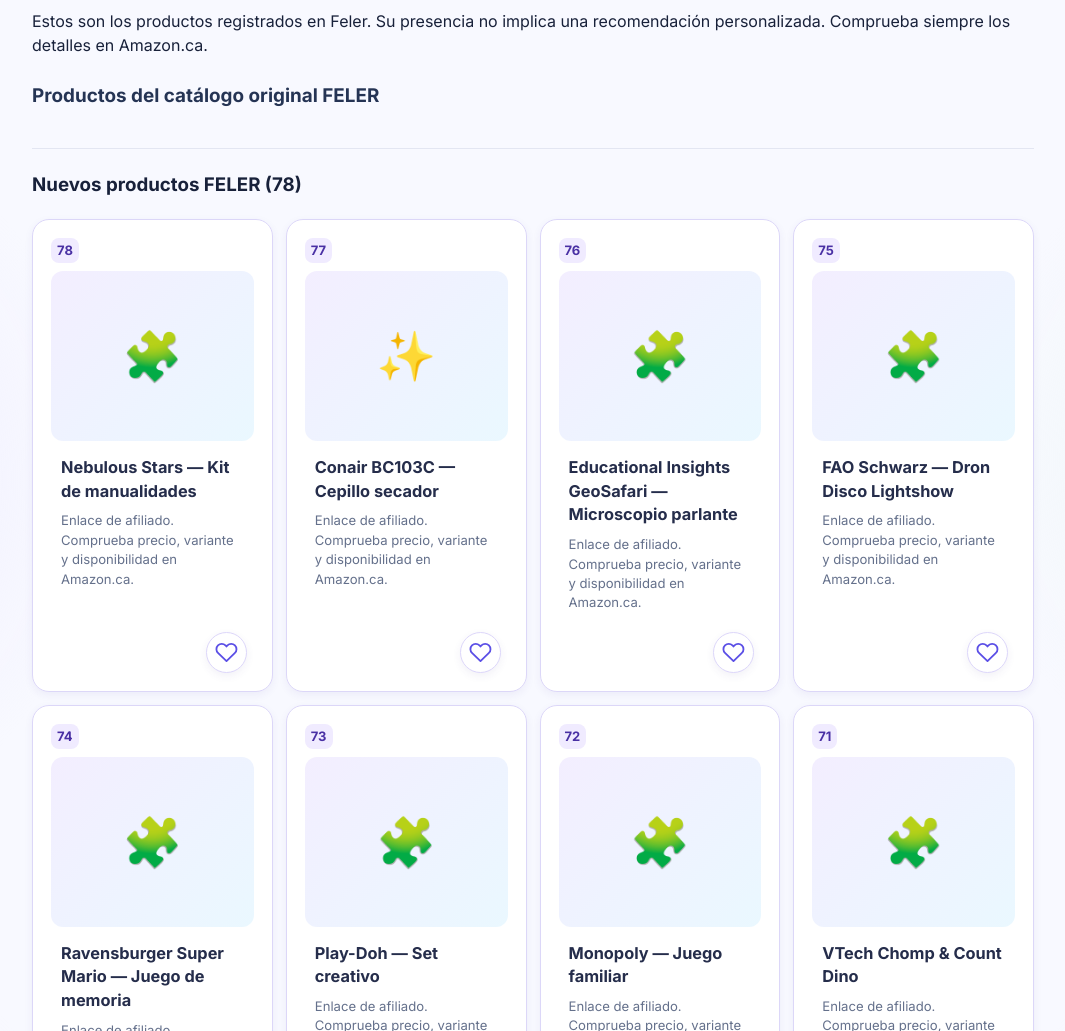
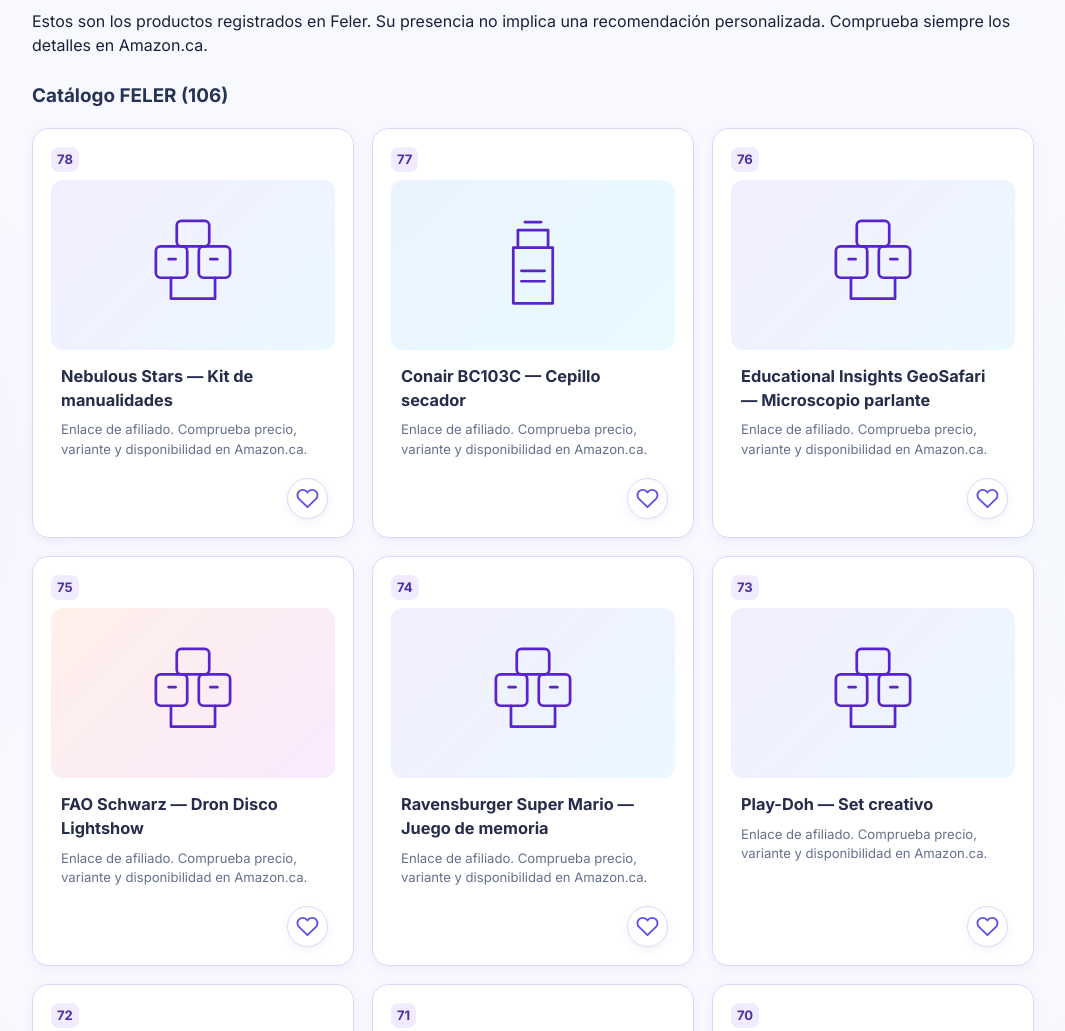
Before and after one commit to rominafeler-cyber/feler-store, a plain HTML site: page buscar-v28.html in a window 1280 px wide. Shown: the part 1520-2551 px from the top of the page, without its empty margins (107-1172 px from the left). Drawn offline with Linux system fonts and the light colour scheme.

Commit message:
FELER V48 - Catálogo completo

```diff
--- a/buscar-v28.html
+++ b/buscar-v28.html
@@ -406,7 +406,7 @@
 </section>
 </div>
 </main>
-<section class="feler-category-catalog v28-page" aria-labelledby="feler-category-catalog-title"><h2 id="feler-category-catalog-title">Productos de esta categoría</h2><p class="v28-quiet">Estos son los productos registrados en Feler. Su presencia no implica una recomendación personalizada. Comprueba siempre los detalles en Amazon.ca.</p><h3 class="feler-v44-legacy-title">Productos del catálogo original FELER</h3><div id="v28-catalog" class="v28-grid"></div></section>
+<section class="feler-category-catalog v28-page" aria-labelledby="feler-category-catalog-title"><h2 id="feler-category-catalog-title">Productos de esta categoría</h2><p class="v28-quiet">Estos son los productos registrados en Feler. Su presencia no implica una recomendación personalizada. Comprueba siempre los detalles en Amazon.ca.</p><h3 class="feler-v44-legacy-title">Catálogo FELER</h3><div id="v28-catalog" class="v28-grid"></div></section>
 <footer style="max-width:1050px;margin:22px auto;padding:16px 24px;color:#394460;font-size:13px;line-height:1.65;text-align:center">
 <p><strong>Divulgación de afiliación:</strong> Algunos enlaces a Amazon.ca son enlaces de afiliado. Feler puede recibir una comisión por compras que cumplan los requisitos, sin costo adicional por utilizar el enlace.</p>
 <p lang="en">As an Amazon Associate I earn from qualifying purchases.</p>
--- a/css/feler-black-friday-v43.css
+++ b/css/feler-black-friday-v43.css
@@ -31,3 +31,13 @@
 .feler-v43-products{grid-template-columns:repeat(auto-fill,minmax(min(100%,235px),1fr))}
 .feler-v43-products .feler-v43-card{max-width:390px;width:100%;box-sizing:border-box}
 @media(max-width:620px){.feler-v43-products{grid-template-columns:repeat(auto-fill,minmax(min(100%,165px),1fr))}}
+
+/* V48: catálogo integrado y estilo de ilustración FELER. */
+#v28-catalog.feler-v43-products{margin-top:18px;align-items:stretch}
+#v28-catalog.feler-v43-products .feler-v37-visual{position:relative;overflow:hidden;font-size:0;color:transparent}
+#v28-catalog.feler-v43-products .feler-v37-visual::before,#v28-catalog.feler-v43-products .feler-v37-visual::after{content:none!important;display:none!important}
+#v28-catalog.feler-v43-products .feler-v37-visual svg{width:116px;height:116px;stroke:#5925cb;stroke-width:2.35}
+#v28-catalog.feler-v43-products .feler-v43-card:nth-child(5n + 2) .feler-v37-visual{background:linear-gradient(135deg,#e9f4ff,#eafaff)}
+#v28-catalog.feler-v43-products .feler-v43-card:nth-child(5n + 4) .feler-v37-visual{background:linear-gradient(135deg,#fff0e9,#f9eaff)}
+#v28-catalog.feler-v43-products .feler-v43-card:nth-child(7n) .feler-v37-visual{background:linear-gradient(135deg,#e8faf6,#eef0ff)}
+#v28-catalog.feler-v43-products>.v28-tile:not(.feler-v43-card){max-width:390px;min-width:0;width:100%;box-sizing:border-box}
--- a/js/v28-catalogo.js
+++ b/js/v28-catalogo.js
@@ -44,8 +44,7 @@ document.addEventListener('DOMContentLoaded',()=>{
       card.append(visual,h,t,a);if(fav)card.append(fav);host.append(card);count++;
     }
   }
-  // V47: unir el catálogo histórico con las novedades de Black Friday.
-  // Se mantiene la representación original y se añaden los productos nuevos.
+  // V48: catálogo visual único; novedades primero, originales después.
   const fresh=(window.FELER_CATALOGO_CENTRAL?.nuevos||[]).filter(p=>
     filter===null || (p.categorias||[]).includes(filter) ||
     (filter==='aspiradoras' && (p.categorias||[]).includes('hogar'))
@@ -53,14 +52,20 @@ document.addEventListener('DOMContentLoaded',()=>{
   const legacyAsins=new Set([...host.querySelectorAll('a[href]')].map(a=>
     (a.href.match(/\/dp\/([A-Z0-9]{10})/i)||[])[1]
   ).filter(Boolean));
-  const freshSection=document.createElement('section');
-  freshSection.className='feler-v47-new-products';
-  const freshGrid=document.createElement('div');
-  freshGrid.className='v28-grid feler-v37-grid feler-v43-products';
-  const illustrations={
-    ninos:'🧸',juguetes:'🧩',belleza:'✨',tecnologia:'💻',
-    hogar:'🏠',cocina:'🍳',oficina:'🗂️',auto:'🚗',mascotas:'🐾',fiesta:'🎉'
-  };
+  const originals=Array.from(host.children);
+  host.classList.add('feler-v43-products');
+  host.classList.remove('v28-grid');
+ const drawings={
+ juguetes:'<rect x="18" y="34" width="27" height="27" rx="4"/><rect x="55" y="34" width="27" height="27" rx="4"/><rect x="36" y="12" width="28" height="22" rx="4"/><path d="M31 61v18h38V61M29 45h6m30 0h6"/>',
+ belleza:'<path d="M37 20h26v15H37zM33 35h34v48H33zM43 13h14M40 55h20M40 64h20"/>',
+ cocina:'<rect x="18" y="34" width="64" height="48" rx="10"/><path d="M25 34V24h50v10M34 20h32M18 48h64"/><circle cx="50" cy="65" r="9"/>',
+ tecnologia:'<rect x="24" y="13" width="52" height="74" rx="10"/><rect x="30" y="22" width="40" height="52" rx="3"/><circle cx="50" cy="80" r="2"/>',
+ hogar:'<path d="M16 49 50 19l34 30v35H16zM38 84V58h24v26M26 47h10m28 0h10"/>',
+ ninos:'<circle cx="50" cy="31" r="14"/><path d="M25 84V65q0-19 25-19t25 19v19M30 63h40"/>',
+ oficina:'<rect x="19" y="30" width="62" height="48" rx="5"/><path d="M27 40h46M32 78v10m36-10v10M37 21h26v9"/>',
+ default:'<rect x="24" y="18" width="52" height="64" rx="12"/><circle cx="50" cy="45" r="13"/><path d="M37 70h26"/>'
+ };
+  const ns='http://www.w3.org/2000/svg';
   let added=0;
   for(const item of fresh){
     if(legacyAsins.has(item.asin))continue;
@@ -69,9 +74,10 @@ document.addEventListener('DOMContentLoaded',()=>{
     card.className='v28-tile feler-product-card feler-v37-card feler-v43-card';
     const num=document.createElement('span');num.className='feler-v41-number';num.textContent=String(item.numero);
     const visual=document.createElement('div');visual.className='feler-v37-visual';
-    visual.setAttribute('role','img');visual.setAttribute('aria-label','Ilustración orientativa');
-    visual.textContent=illustrations[item.categorias[0]]||'📦';
-    visual.style.fontSize='3rem';
+    visual.setAttribute('role','img');visual.setAttribute('aria-label','Ilustración de líneas orientativa de '+item.nombre);
+    const svg=document.createElementNS(ns,'svg');svg.setAttribute('viewBox','0 0 100 100');
+    svg.setAttribute('aria-hidden','true');svg.innerHTML=drawings[item.categorias[0]]||drawings.default;
+    visual.append(svg);
     const title=document.createElement('h3');title.className='feler-v37-name';
     const link=document.createElement('a');link.href=item.url;link.target='_blank';
     link.rel='sponsored noopener noreferrer';link.textContent=item.nombre;title.append(link);
@@ -79,18 +85,15 @@ document.addEventListener('DOMContentLoaded',()=>{
     note.textContent='Enlace de afiliado. Comprueba precio, variante y disponibilidad en Amazon.ca.';
     card.append(num,visual,title,note);
     if(window.FelerFavoritos?.button){
-      try{card.append(window.FelerFavoritos.button({categoria:item.categorias[0],id:item.asin,nombre:item.nombre,etiqueta:'Catálogo FELER'}));}catch(e){console.warn(e)}
+      try{card.append(window.FelerFavoritos.button({categoria:item.categorias[0],id:item.asin,nombre:item.nombre,etiqueta:'Catálogo FELER'}));}
+      catch(e){console.warn('Favorito no disponible',e)}
     }
-    freshGrid.append(card);added++;
+    host.append(card);added++;
   }
-  if(added){
-    const heading=document.createElement('h3');heading.className='feler-v43-section-title';
-    heading.textContent='Nuevos productos FELER ('+added+')';
-    freshSection.append(heading,freshGrid);
-    host.parentNode.insertBefore(freshSection,host);
-  }
-  if(!count && !added && filter===null){host.textContent='No hay modelos documentados para mostrar.';}
+  // Reinsertar productos históricos sin alterar sus enlaces, fichas ni favoritos.
+  for(const card of originals)host.append(card);
+  if(!count && !added && filter===null)host.textContent='No hay modelos documentados para mostrar.';
+  const legacyHeading=document.querySelector('.feler-v44-legacy-title');
+  if(legacyHeading){legacyHeading.textContent='Catálogo FELER ('+(count+added)+')';legacyHeading.hidden=(count+added)===0;}
 
-  const legacyHeading=document.querySelector('.feler-v44-legacy-title');
-  if(legacyHeading)legacyHeading.hidden=count===0;
 });
```
